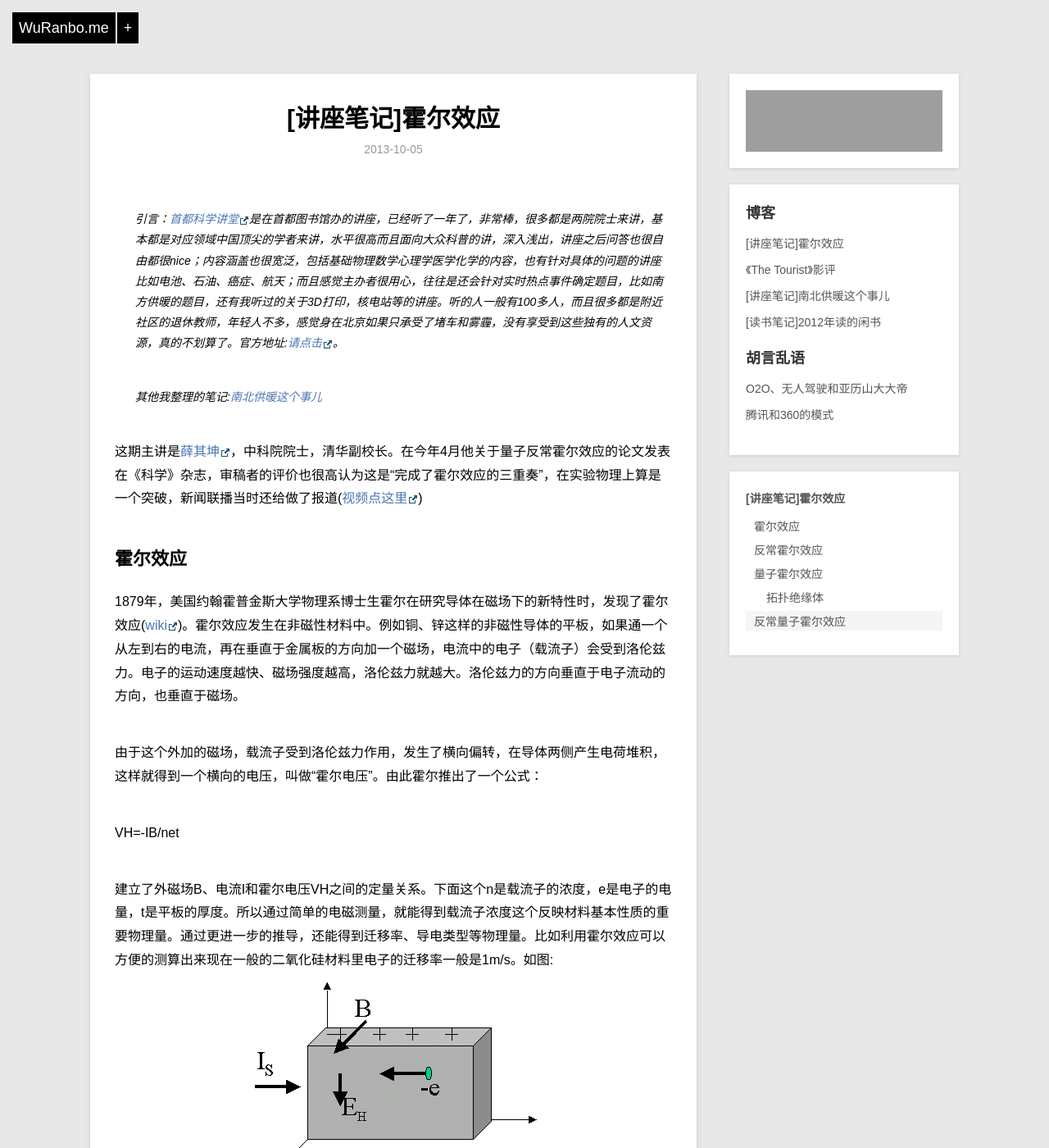
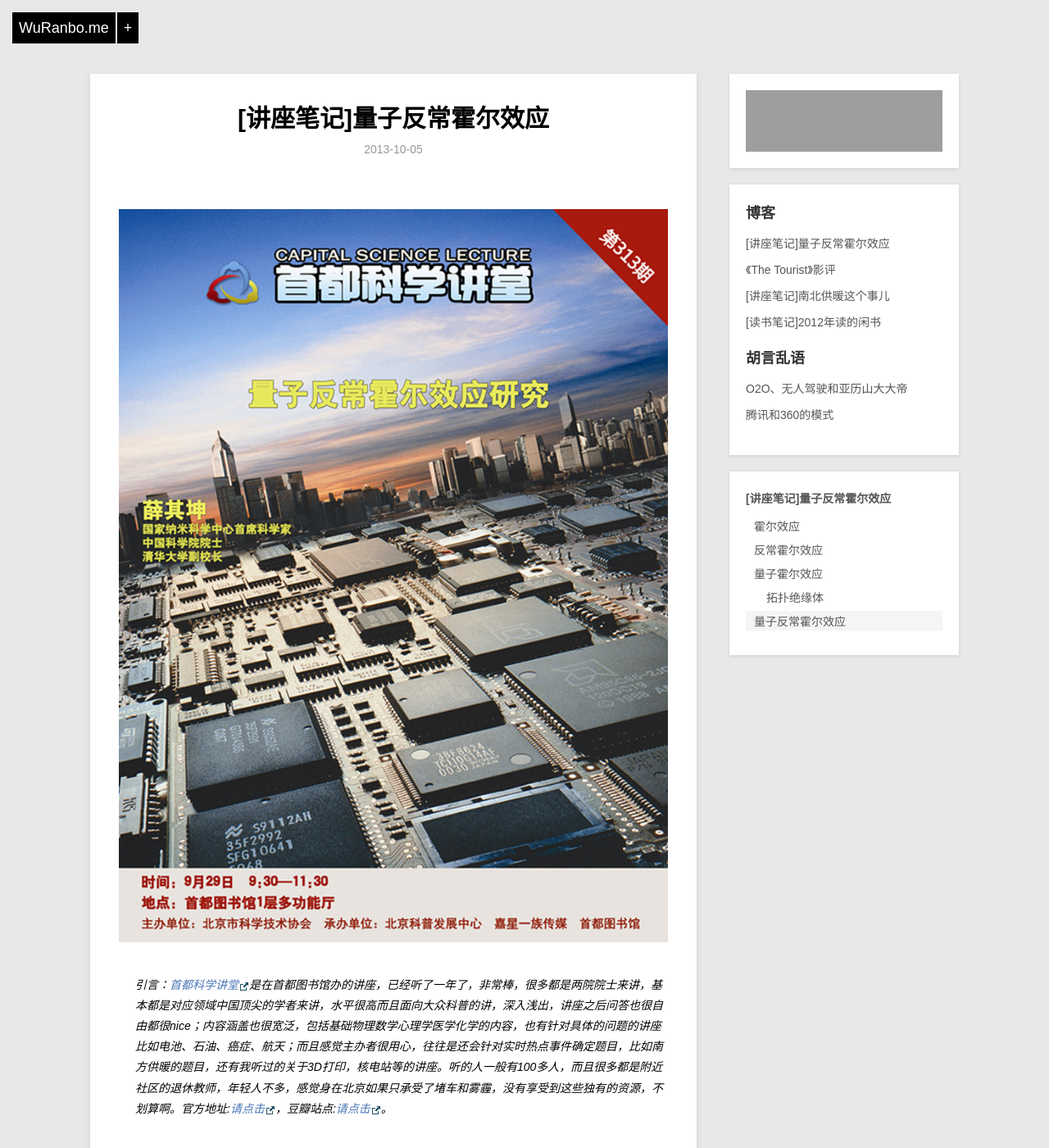
Before and after one commit to monomaniar/monomaniar.github.io, a Jekyll site: the page built from _posts/blog/2013-10-05-jiangtangbiji-halleffect.md, in a window 1280 px wide and 1400 px high. Shown: the whole window at 82% size. Built offline with Jekyll 4.4.1, drawn with Linux system fonts in a browser that asks for light colours; Markdown is read by kramdown in place of the engine named in the settings; some of the changed text lies outside the part shown; grey boxes are pictures that could not be loaded.

Commit message:
edit,fix bug,add cover

```diff
--- a/_posts/blog/2013-10-05-jiangtangbiji-halleffect.md
+++ b/_posts/blog/2013-10-05-jiangtangbiji-halleffect.md
@@ -1,12 +1,14 @@
 ---
 layout:     post
-title:      '[讲座笔记]霍尔效应'
+title:      '[讲座笔记]量子反常霍尔效应'
 category:   blog
 description: '2013年9月30日首图，首都科学讲堂，中科院院士薛其坤讲霍尔效应：去年12月清华实验室在磁性拓扑绝缘体中观察到了量子反常霍尔效应，验证确认了霍尔效应的理论物理假说，这个实验物理成果可能是诺贝尔物理学奖的有力争夺者。'
 tags: ['讲座笔记','首都科学讲堂']
 ---
 
-> 引言：[首都科学讲堂](http://www.clcn.net.cn/modules/events/index.php?cat_id=11#cultrue_bottom)是在首都图书馆办的讲座，已经听了一年了，非常棒，很多都是两院院士来讲，基本都是对应领域中国顶尖的学者来讲，水平很高而且面向大众科普的讲，深入浅出，讲座之后问答也很自由都很nice；内容涵盖也很宽泛，包括基础物理数学心理学医学化学的内容，也有针对具体的问题的讲座比如电池、石油、癌症、航天；而且感觉主办者很用心，往往是还会针对实时热点事件确定题目，比如南方供暖的题目，还有我听过的关于3D打印，核电站等的讲座。听的人一般有100多人，而且很多都是附近社区的退休教师，年轻人不多，感觉身在北京如果只承受了堵车和雾霾，没有享受到这些独有的人文资源，真的不划算了。官方地址:[请点击](http://www.clcn.net.cn/modules/events/index.php?cat_id=11#cultrue_bottom)。
+![cover](/img/blog/halleffect/cover.jpg)
+
+> 引言：[首都科学讲堂](http://www.clcn.net.cn/modules/events/index.php?cat_id=11#cultrue_bottom)是在首都图书馆办的讲座，已经听了一年了，非常棒，很多都是两院院士来讲，基本都是对应领域中国顶尖的学者来讲，水平很高而且面向大众科普的讲，深入浅出，讲座之后问答也很自由都很nice；内容涵盖也很宽泛，包括基础物理数学心理学医学化学的内容，也有针对具体的问题的讲座比如电池、石油、癌症、航天；而且感觉主办者很用心，往往是还会针对实时热点事件确定题目，比如南方供暖的题目，还有我听过的关于3D打印，核电站等的讲座。听的人一般有100多人，而且很多都是附近社区的退休教师，年轻人不多，感觉身在北京如果只承受了堵车和雾霾，没有享受到这些独有的资源，不划算啊。官方地址:[请点击](http://www.clcn.net.cn/modules/events/index.php?cat_id=11#cultrue_bottom)，豆瓣站点:[请点击](http://site.douban.com/clcn/)。
 
 > 其他我整理的笔记:[南北供暖这个事儿](http://wuranbo.me/jiangtangbiji-nanbeigongnuan/)
 
@@ -71,7 +73,7 @@ VH=-IB/net
 ![top8](/img/blog/halleffect/top8.jpg)
 ![top13](/img/blog/halleffect/top13.jpg)
 
-## 反常量子霍尔效应
+## 量子反常霍尔效应
 
 回到最初，1880年霍尔发现的反常霍尔效应是不需要磁场的。沿着这样一个思路我们会想到，有没有不需要磁场的量子化霍尔效应呢？如果我们的实验验证了量子化反常霍尔效应，不仅在科学上有重要意义，可以弄清争论了100多年的反常霍尔效应的机制，而且在应用上也有很大的价值。
 
@@ -96,7 +98,7 @@ VH=-IB/net
 而最终发表的论文中的曲线与理论预测相当接近：
 ![halleffetc54](/img/blog/halleffect/halleffect54.jpg)
 
-院士讲他们刚做出来的时候发给别人看，当时张首晟（wiki(http://zh.wikipedia.org/wiki/%E5%BC%A0%E9%A6%96%E6%99%9F)）在斯坦福做理论（量子自旋霍尔效应（[wiki](http://zh.wikipedia.org/wiki/%E9%87%8F%E5%AD%90%E9%9C%8D%E5%B0%94%E6%95%88%E5%BA%94)）），清华这里是跟张首晟合作验证他的理论，斯坦福也有一个实验室验证张的理论，当时斯坦福那个实验室还怀疑清华这边可能美化数据，后来就把原始数据交给对方。2012年10月份第一次观察到现象数据就和理论非常接近确实是很幸运，随后论文被审稿人称赞为“完成了霍尔效应的三重奏”。
+院士讲他们刚做出来的时候发给别人看，当时张首晟（[wiki](http://zh.wikipedia.org/wiki/%E5%BC%A0%E9%A6%96%E6%99%9F)）在斯坦福做理论（量子自旋霍尔效应（[wiki](http://zh.wikipedia.org/wiki/%E9%87%8F%E5%AD%90%E9%9C%8D%E5%B0%94%E6%95%88%E5%BA%94)）），清华这里是跟张首晟合作验证他的理论，斯坦福也有一个实验室验证张的理论，当时斯坦福那个实验室还怀疑清华这边可能美化数据，后来就把原始数据交给对方。2012年10月份第一次观察到现象数据就和理论非常接近确实是很幸运，随后论文被审稿人称赞为“完成了霍尔效应的三重奏”。
 ![halleffetc51](/img/blog/halleffect/halleffect51.jpg)
 ![halleffetc88](/img/blog/halleffect/halleffect88.jpg)
 ![halleffetc89](/img/blog/halleffect/halleffect89.jpg)
```
Also changed, not shown: _posts/blog/2013-05-09-jiangtangbiji-nanbeigongnuan.md (+4 -1 lines), img/blog/halleffect/cover.jpg (added), img/blog/nanbeigongnuan/cover.jpg (added).
